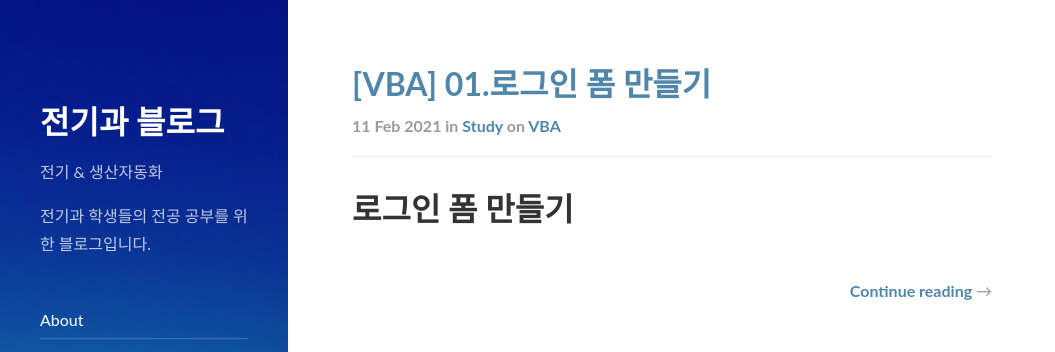
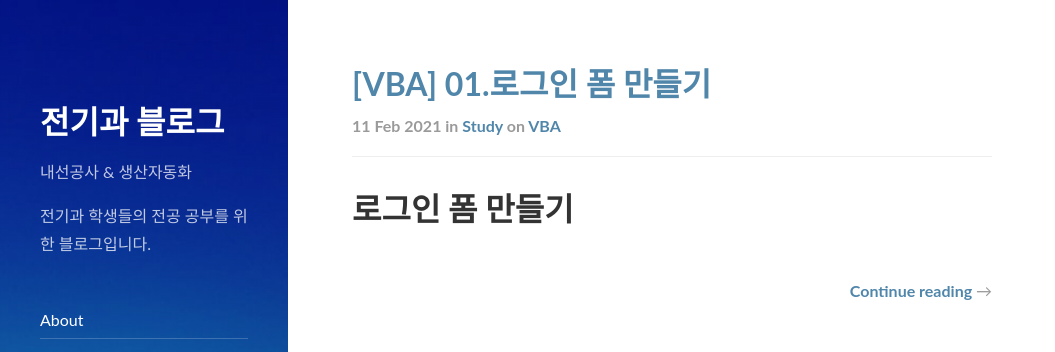
Before and after one commit to dovetail-park/dovetail-park.github.io, a Jekyll site: the page built from index.html, in a window 1280 px wide. Shown: the top 352 px of the page, without its empty margins (0-1055 px from the left). Built offline with Jekyll 4.4.1, drawn with Linux system fonts in a browser that asks for light colours; nearby versions of some CDN libraries; the list of posts is cut into pages by our own code.

Commit message:
Merge branch 'master' of https://github.com/dovetail-park/dovetail-park.github.io

```diff
--- a/_config.yml
+++ b/_config.yml
@@ -13,7 +13,7 @@ url:                 https://dovetail-park.github.io
 baseurl:             ""
 
 # A very short description of your page
-tagline:             "전기 & 생산자동화"
+tagline:             "내선공사 & 생산자동화"
 
 # A short description of the page, used in the sidebar and as fallback for the meta description tag.
 # Markdown enabled, but don't use more than one paragraph (enforced by `>`)
```
